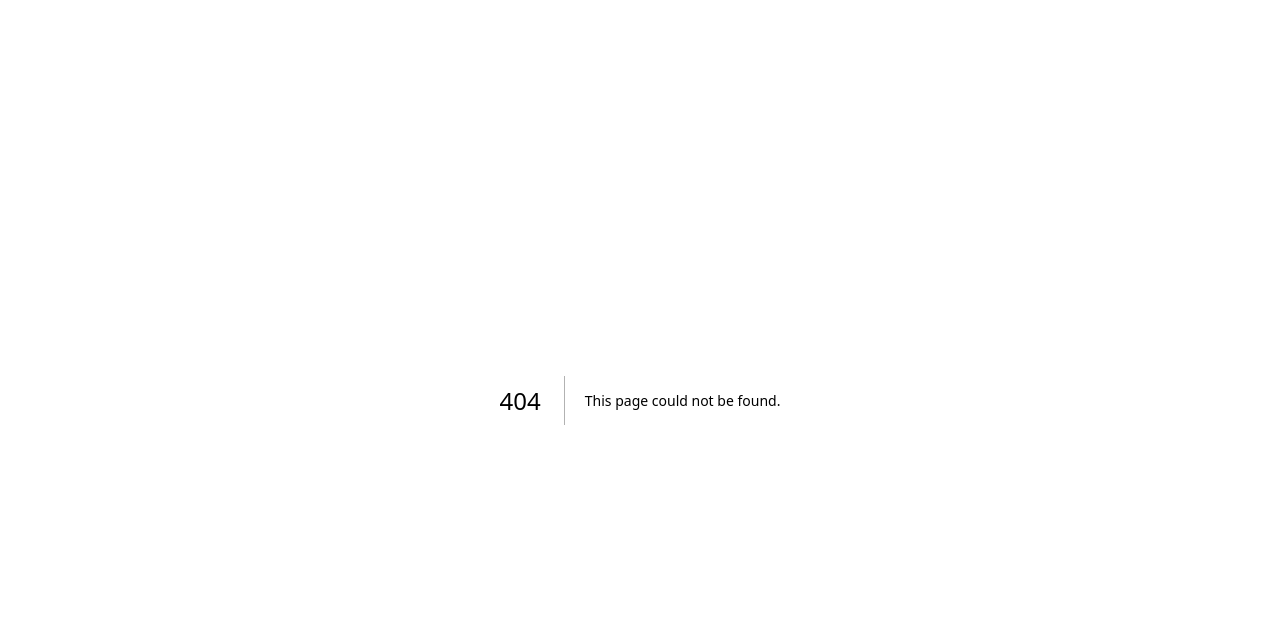
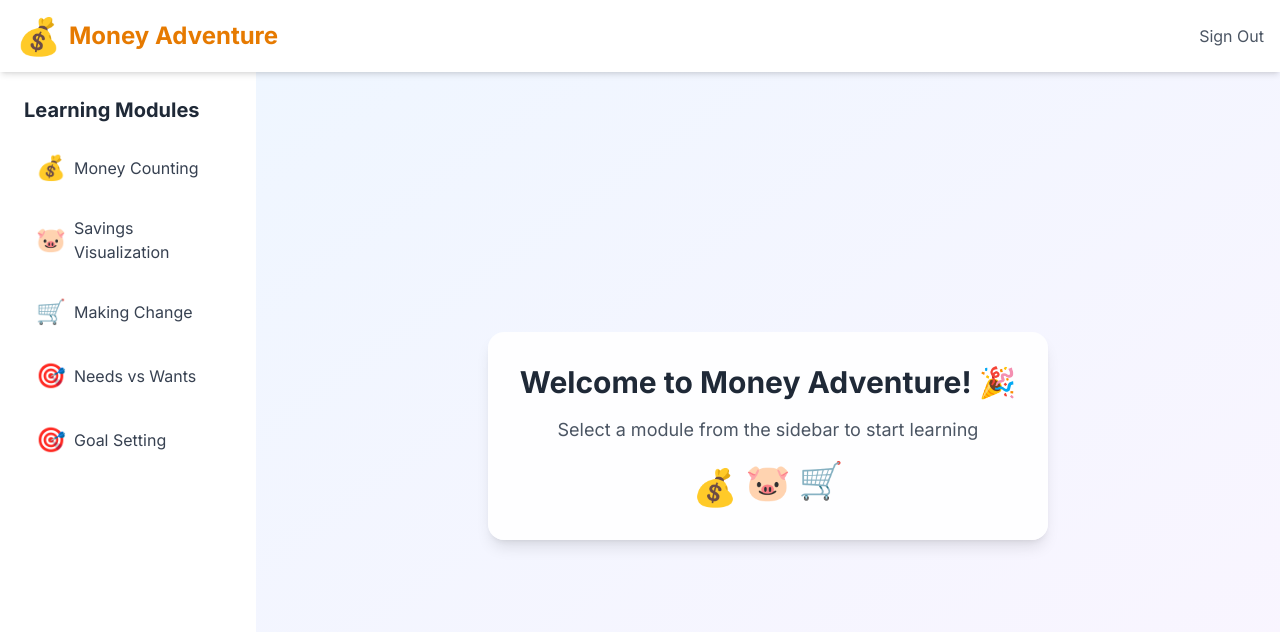
Before and after one commit to ImpiusVenatus/CSE-458-project, a Next.js app: page /dashboard in a window 1280 px wide. Before the commit this address had no page. Shown: the top 632 px of the page. Built offline with nearby package versions, Linux system fonts and the light colour scheme.

Commit message:
feat: add dashboard page with module navigation
- Create dashboard layout with sidebar navigation
- Implement module selection system
- Add welcome screen when no module is selected
- Support rendering different modules based on selection

```diff
--- /dev/null
+++ b/app/dashboard/page.tsx
@@ -0,0 +1,145 @@
+'use client'
+
+import { useState } from 'react'
+import { useRouter } from 'next/navigation'
+import MoneyCounting from '@/components/modules/MoneyCounting'
+import SavingsVisualization from '@/components/modules/SavingsVisualization'
+import MakingChange from '@/components/modules/MakingChange'
+import NeedsVsWants from '@/components/modules/NeedsVsWants'
+import GoalSetting from '@/components/modules/GoalSetting'
+
+export default function DashboardPage() {
+  const [selectedModule, setSelectedModule] = useState<number | null>(null)
+  const router = useRouter()
+
+  const modules = [
+    {
+      id: 1,
+      title: 'Money Counting',
+      description: 'Learn to count coins and bills',
+      icon: '💰',
+      color: '#fbbf24',
+    },
+    {
+      id: 2,
+      title: 'Savings Visualization',
+      description: 'Watch your piggy bank grow',
+      icon: '🐷',
+      color: '#ec4899',
+    },
+    {
+      id: 3,
+      title: 'Making Change',
+      description: 'Practice calculating change',
+      icon: '🛒',
+      color: '#3b82f6',
+    },
+    {
+      id: 4,
+      title: 'Needs vs Wants',
+      description: 'Learn financial decision-making',
+      icon: '🎯',
+      color: '#10b981',
+    },
+    {
+      id: 5,
+      title: 'Goal Setting',
+      description: 'Track your savings goals',
+      icon: '🎯',
+      color: '#8b5cf6',
+    },
+  ]
+
+  const renderModule = () => {
+    switch (selectedModule) {
+      case 1:
+        return <MoneyCounting />
+      case 2:
+        return <SavingsVisualization />
+      case 3:
+        return <MakingChange />
+      case 4:
+        return <NeedsVsWants />
+      case 5:
+        return <GoalSetting />
+      default:
+        return null
+    }
+  }
+
+  return (
+    <div className="min-h-screen flex flex-col">
+      {/* Header */}
+      <header className="bg-white shadow-md sticky top-0 z-50">
+        <div className="container mx-auto px-4 py-4 flex justify-between items-center">
+          <div className="flex items-center space-x-2">
+            <span className="text-4xl">💰</span>
+            <h1 className="text-2xl font-bold text-primary-600">Money Adventure</h1>
+          </div>
+          <div className="flex items-center space-x-4">
+            <button
+              onClick={() => router.push('/auth')}
+              className="text-gray-600 hover:text-primary-600 transition-colors"
+            >
+              Sign Out
+            </button>
+          </div>
+        </div>
+      </header>
+
+      <div className="flex-1 flex">
+        {/* Sidebar - Module Navigation */}
+        <aside className="w-64 bg-white shadow-lg p-6">
+          <h2 className="text-xl font-bold text-gray-800 mb-4">Learning Modules</h2>
+          <nav className="space-y-2">
+            {modules.map((module) => (
+              <button
+                key={module.id}
+                onClick={() => setSelectedModule(module.id)}
+                className={`w-full text-left p-3 rounded-lg transition-all ${
+                  selectedModule === module.id
+                    ? 'bg-primary-100 text-primary-700 font-semibold'
+                    : 'text-gray-700 hover:bg-gray-100'
+                }`}
+              >
+                <div className="flex items-center space-x-2">
+                  <span className="text-2xl">{module.icon}</span>
+                  <span>{module.title}</span>
+                </div>
+              </button>
+            ))}
+          </nav>
+        </aside>
+
+        {/* Main Content Area */}
+        <main className="flex-1 flex flex-col">
+          {!selectedModule ? (
+            <div className="flex-1 relative bg-gradient-to-br from-blue-50 to-purple-50 flex items-center justify-center">
+              <div className="text-center bg-white/90 rounded-2xl p-8 shadow-lg">
+                <h3 className="text-3xl font-bold text-gray-800 mb-4">
+                  Welcome to Money Adventure! 🎉
+                </h3>
+                <p className="text-lg text-gray-600 mb-6">
+                  Select a module from the sidebar to start learning
+                </p>
+                <div className="flex justify-center space-x-2">
+                  <span className="text-4xl animate-bounce">💰</span>
+                  <span className="text-4xl animate-bounce" style={{ animationDelay: '0.1s' }}>
+                    🐷
+                  </span>
+                  <span className="text-4xl animate-bounce" style={{ animationDelay: '0.2s' }}>
+                    🛒
+                  </span>
+                </div>
+              </div>
+            </div>
+          ) : (
+            <div className="flex-1 bg-gradient-to-br from-blue-50 to-purple-50">
+              {renderModule()}
+            </div>
+          )}
+        </main>
+      </div>
+    </div>
+  )
+}
```
